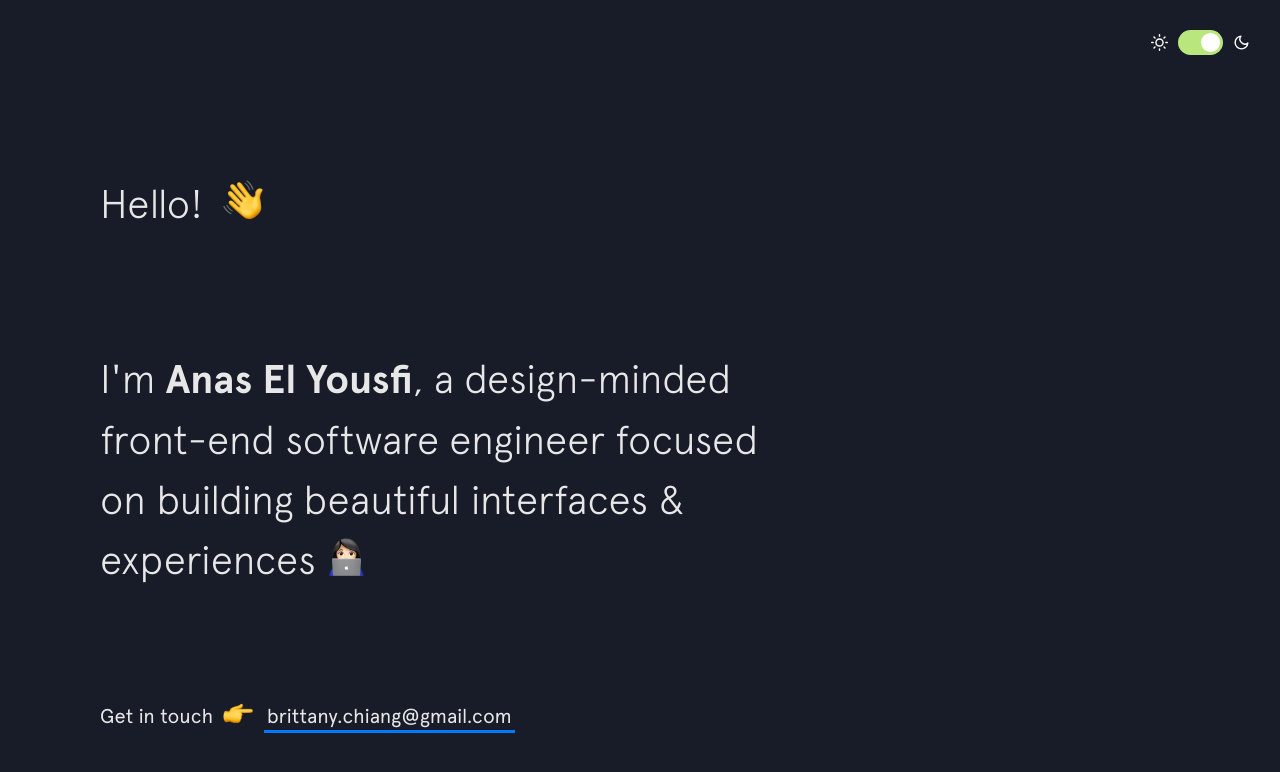
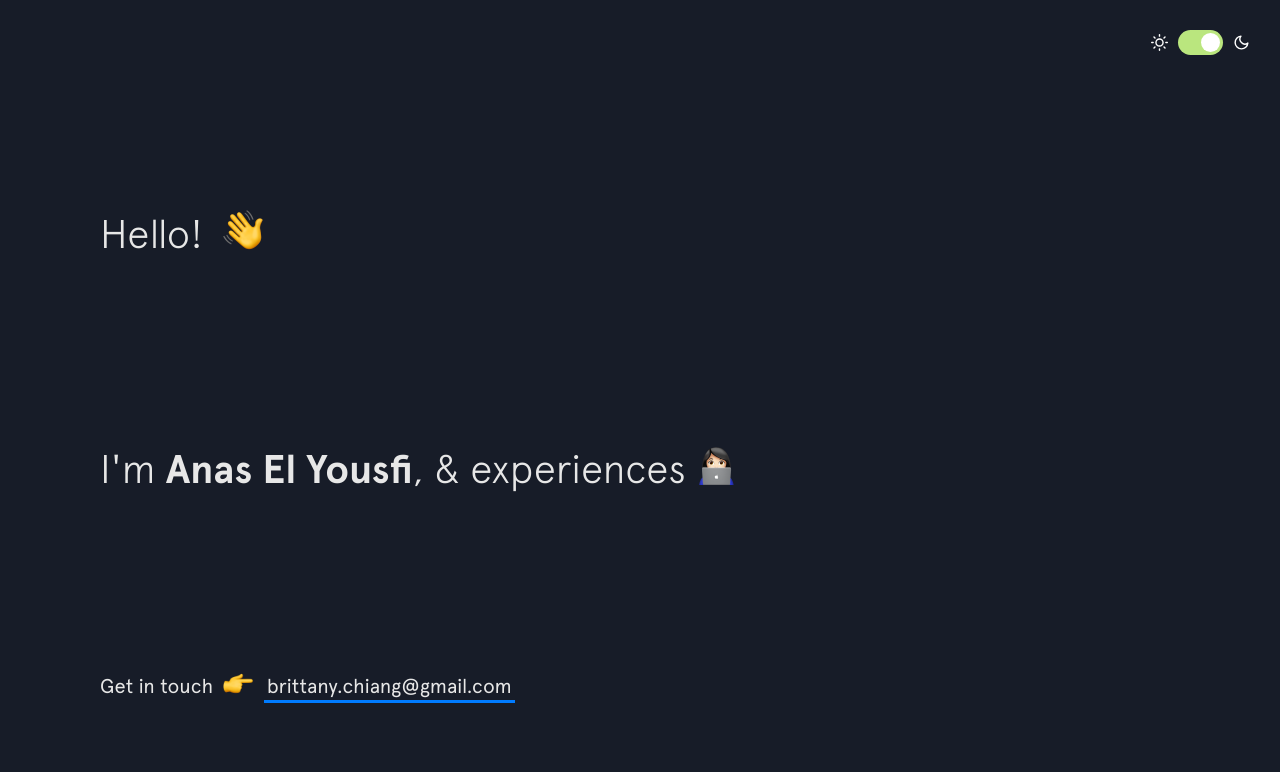
Before and after one commit to anaselyousfi/anaselyousfi.github.io, a Jekyll site: the page built from index.html, in a window 1280 px wide and 900 px high. Shown: the top 772 px of the window. Built offline with Jekyll 4.4.1, drawn with Linux system fonts in a browser that asks for light colours; nearby versions of some CDN libraries.

Commit message:
test again

```diff
--- a/_includes/intro.html
+++ b/_includes/intro.html
@@ -4,7 +4,7 @@
   </h1>
 
   <h2 class="intro__tagline">I'm
-    <span class="name">Anas El Yousfi</span>, a design-minded front-end software engineer focused on building beautiful interfaces &amp; experiences
+    <span class="name">Anas El Yousfi</span>, &amp; experiences
     <span class="emoji technologist"></span>
   </h2>
 
```
